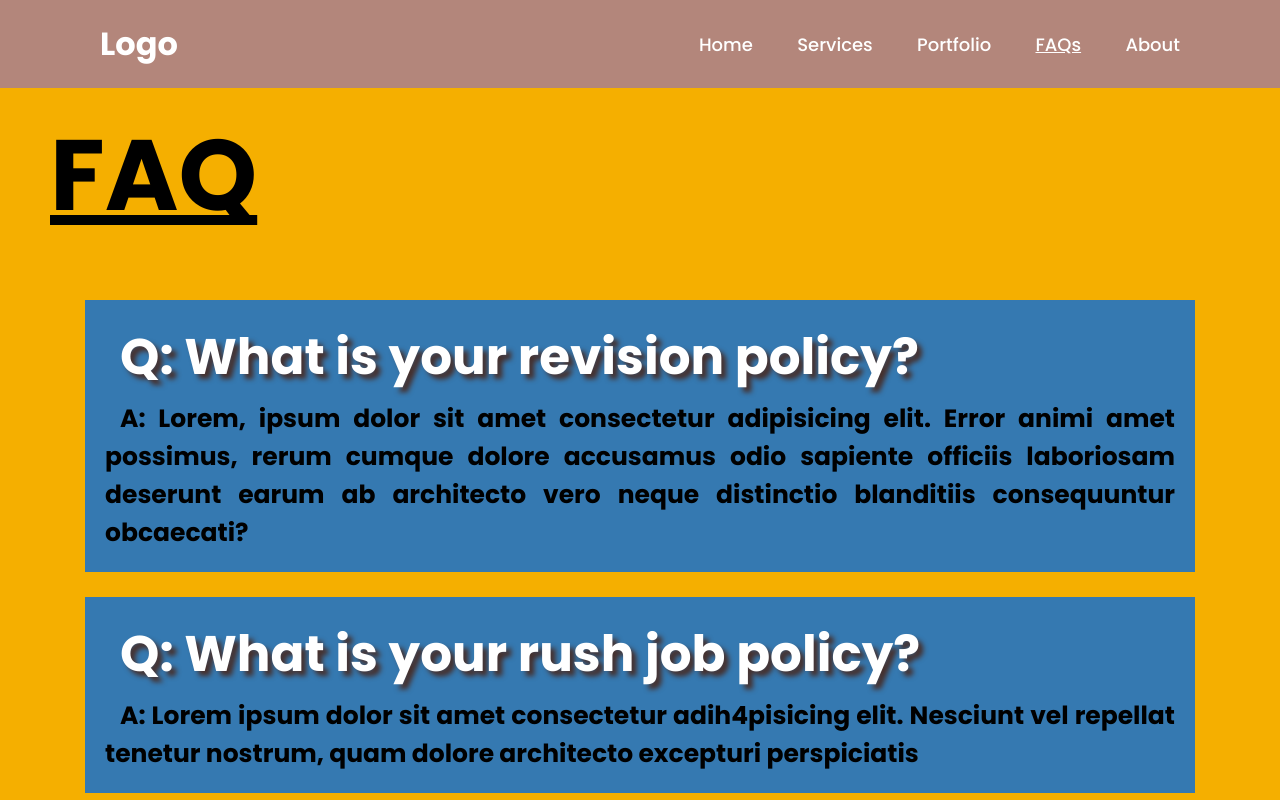
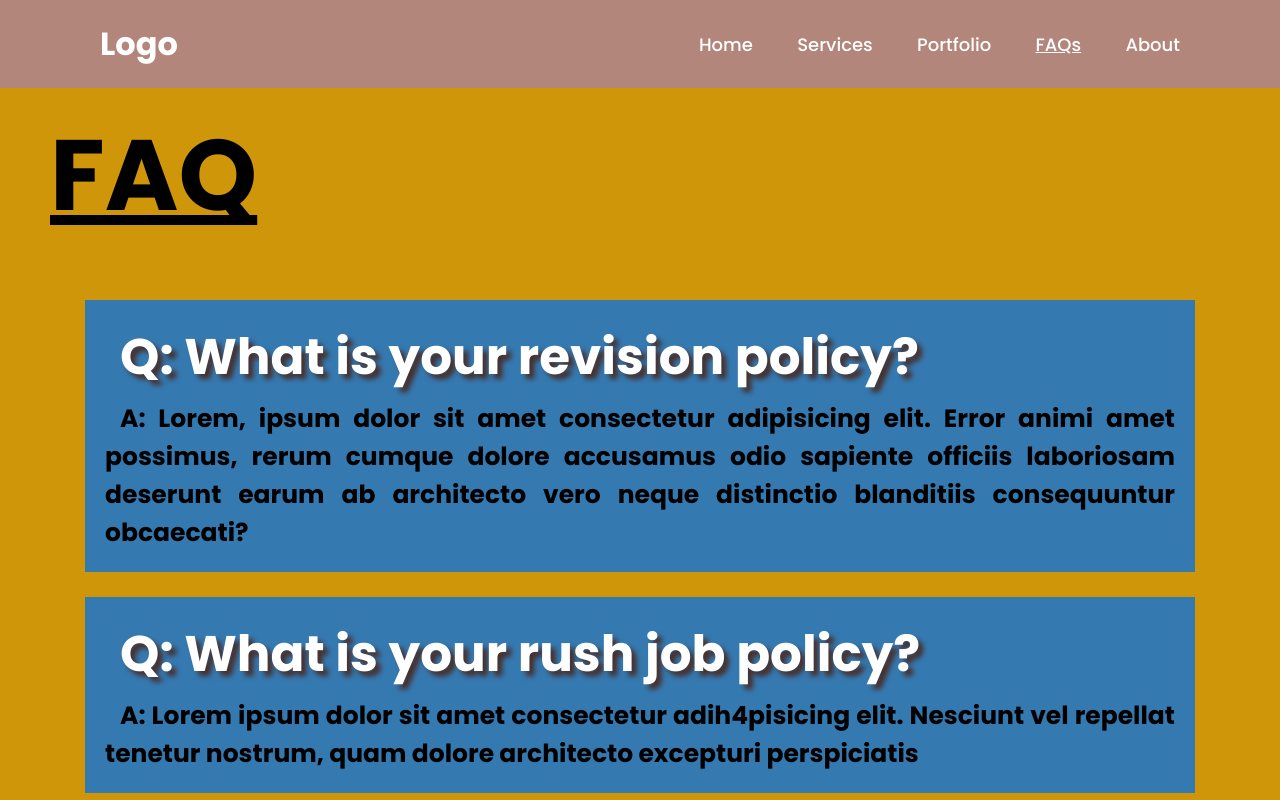
Before and after one commit to KeemL/lmc2700, a plain HTML site: page pages/faqs.html in a window 1280 px wide. Shown: the top 800 px of the page. Drawn offline with Linux system fonts and the light colour scheme.

Commit message:
yellow BG color to darker tone

```diff
--- a/style.css
+++ b/style.css
@@ -13,7 +13,7 @@ body {
     width: 100%;
     background-size: cover;
     background-position:center;;
-    background-color: #F5AF00;
+    background-color: #ce9608;
     overflow-x: hidden;
 }
 
@@ -199,6 +199,7 @@ img { background: transparent; }
     font-weight: bold;
     font-size: 100px;
     text-align: left;
+    color: black;
 }
 
 .about {
```
